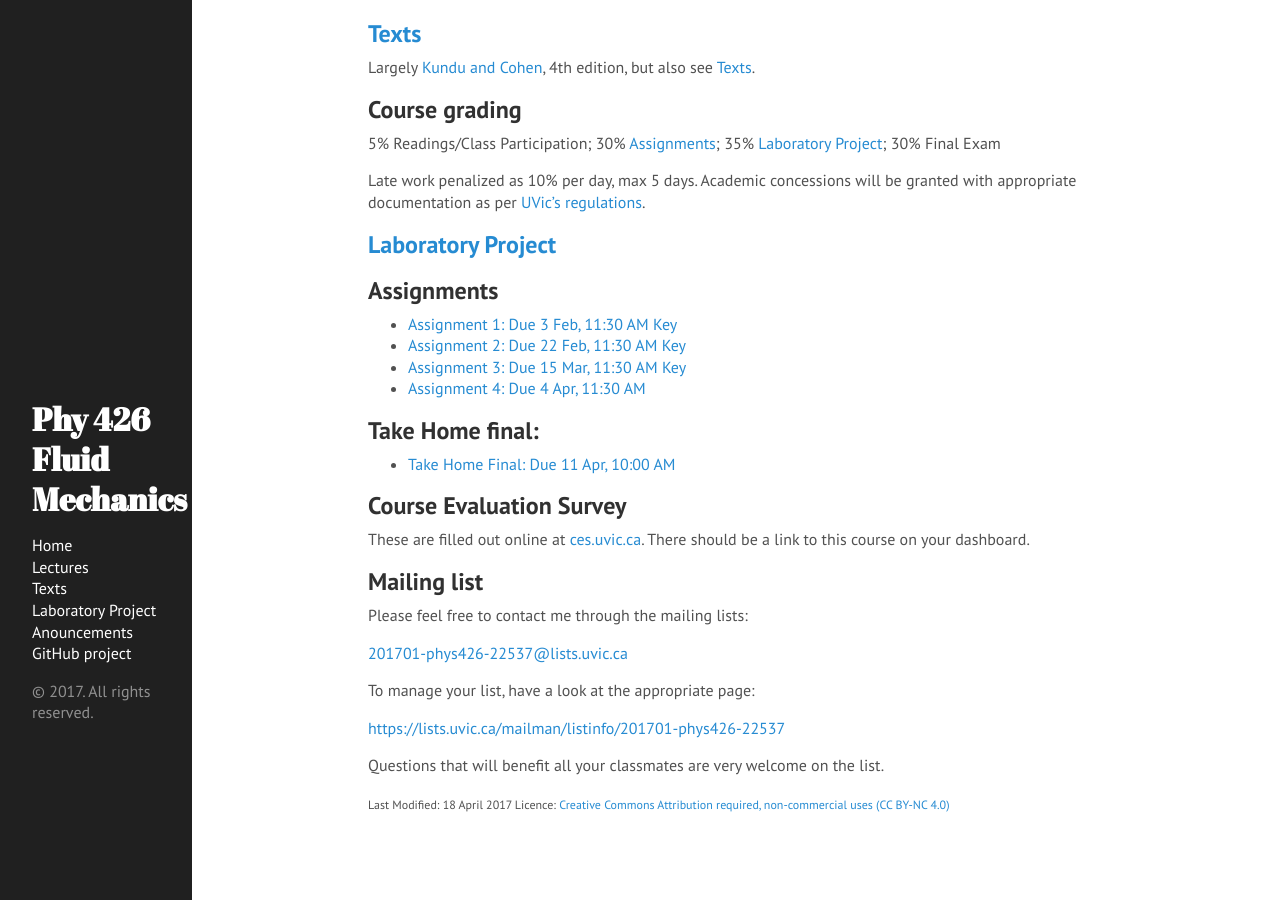
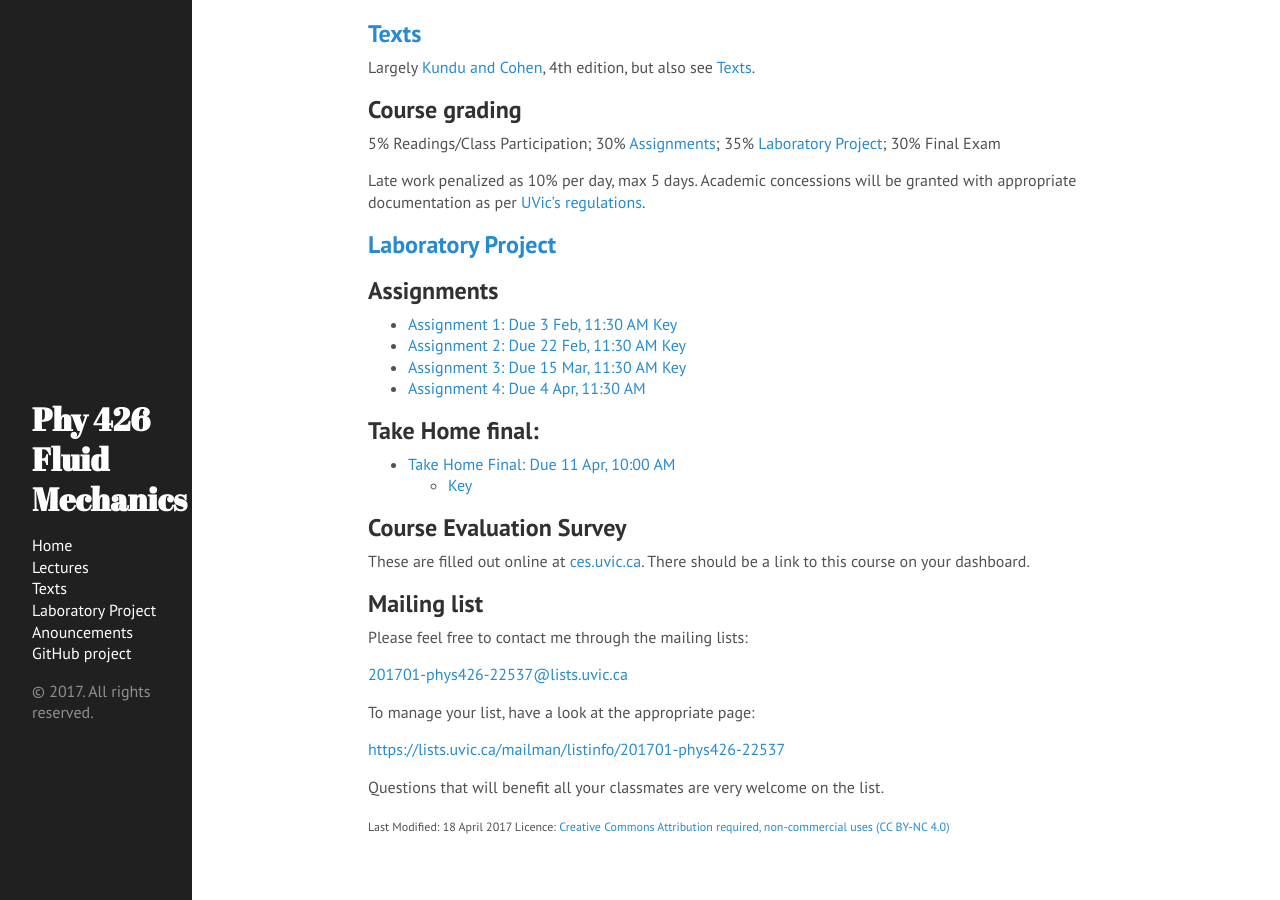
Before and after one commit to jklymak/Phy426, a Jekyll site: the page built from docs/index.md, in a window 1280 px wide and 900 px high, scrolled down 1087 px. Built offline with Jekyll 4.4.1, drawn with Linux system fonts in a browser that asks for light colours.

Commit message:
Take home Key

```diff
--- a/docs/index.md
+++ b/docs/index.md
@@ -53,6 +53,7 @@ with appropriate documentation as per [UVic's regulations](http://www.uvic.ca/re
 ## Take Home final:
 
 - [Take Home Final: Due 11 Apr, 10:00 AM](./Assignments/TakeHome2017.pdf)
+	- [Key](./Assignments/TakeHomeKey.pdf)
 
 ## Course Evaluation Survey
 
```
Also changed, not shown: 3 other files.
